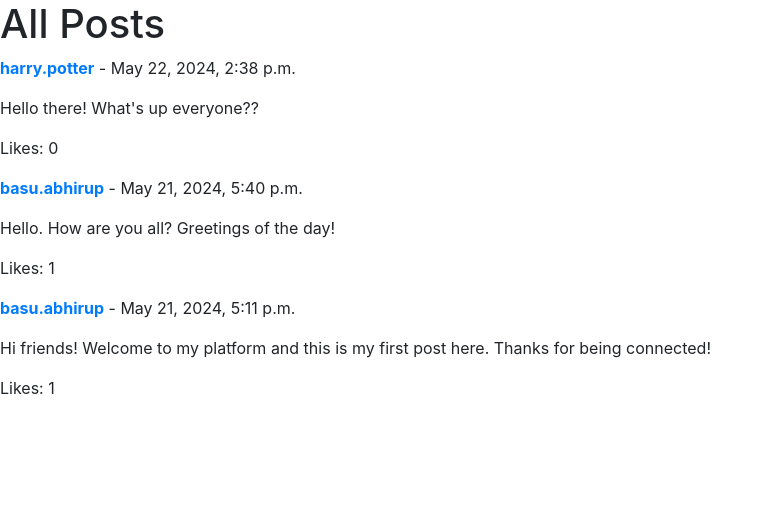
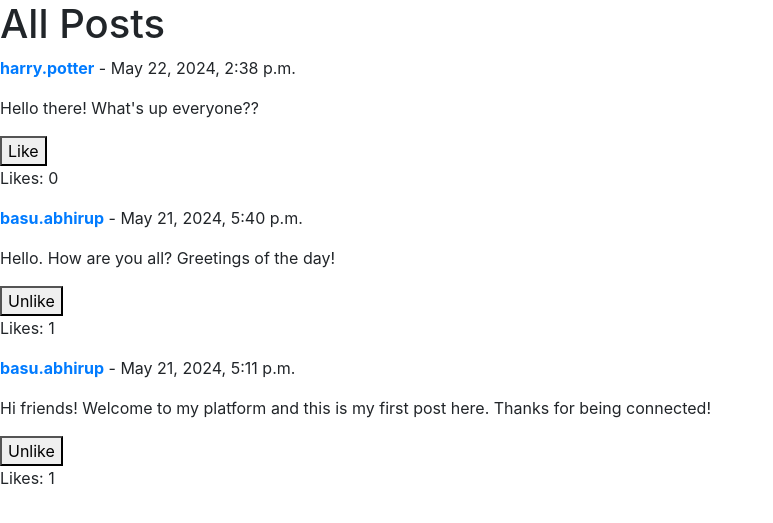
Before and after one commit to basuabhirup/cs50w-network, a Django app: page /posts in a window 1280 px wide. Shown: the part 56-579 px from the top of the page, without its empty margins (0-773 px from the left). Run offline with Django 3.2, Linux system fonts and the light colour scheme; a user stored in the database is signed in; data comes from the database, SQL or seed files in the repository; both versions use the stored data as it was after the commit; some libraries are stand-ins or nearby versions.

Commit message:
Implement asynchronously liking & unliking without page refresh

```diff
--- a/network/models.py
+++ b/network/models.py
@@ -11,9 +11,21 @@ class Post(models.Model):
   timestamp = models.DateTimeField(auto_now_add=True)
   likes = models.PositiveIntegerField(default=0)
 
+  def __str__(self):
+    return f"{self.user.username}: {self.content} - at {self.timestamp} - with {self.likes} likes."
+
 class Follower(models.Model):
   follower = models.ForeignKey(User, on_delete=models.CASCADE, related_name='following')
   following = models.ForeignKey(User, on_delete=models.CASCADE, related_name='followers')
 
   class Meta:
     unique_together = ('follower', 'following')
+
+
+class Like(models.Model):
+  user = models.ForeignKey(User, on_delete=models.CASCADE, related_name="liked_posts")
+  post = models.ForeignKey(Post, on_delete=models.CASCADE, related_name="liked_by")
+  timestamp = models.DateTimeField(auto_now_add=True)
+
+  class Meta:
+    unique_together = ('user', 'post')
--- a/network/static/network/script.js
+++ b/network/static/network/script.js
@@ -24,12 +24,9 @@ const onNewPost = (e) => {
 
 const handleFollowing = (event) => {
   const follow = event.target.name === "follow";
-  const username = window.location.pathname.split("/")[2];
-  // console.log(username, follow);
   fetch(`/follow/${username}`, {
     method: "POST",
     body: JSON.stringify({
-      username,
       follow,
     }),
   }).then((res) => {
@@ -69,4 +66,22 @@ const handleFollowing = (event) => {
 
 // onPostEdit
 
-// handleLiking
+const handleLiking = (event) => {
+  const button = event.target;
+  const postId = button.dataset.postId;
+  const likeCount = document.getElementById(`like-count-${postId}`);
+
+  fetch(`/like/${postId}`).then((res) => {
+    if (res.status === 200) {
+      res.text().then((text) => {
+        if (button.textContent.trim() === "Like") {
+          button.textContent = "Unlike";
+          likeCount.textContent = "Likes: " + text;
+        } else {
+          button.textContent = "Like";
+          likeCount.textContent = "Likes: " + text;
+        }
+      });
+    }
+  });
+};
--- a/network/templates/network/all_posts.html
+++ b/network/templates/network/all_posts.html
@@ -5,9 +5,18 @@
 
     {% for post in posts %}
     <div class="post">
-        <p><a href="{% url 'profile' post.user.username %}"><b>{{ post.user.username }}</b></a> - {{ post.timestamp }}</p>
-        <p>{{ post.content }}</p>
-        <p>Likes: {{ post.likes }}</p>
+        <p><a href="{% url 'profile' post.post.user.username %}"><b>{{ post.post.user.username }}</b></a> - {{ post.post.timestamp }}</p>
+        <p>{{ post.post.content }}</p>
+        {% if user.is_authenticated %}
+            <button class="like-button" data-post-id="{{ post.post.id }}" onclick="handleLiking(event)">
+                {% if post.already_liked == True %}
+                    Unlike
+                {% else %}
+                    Like
+                {% endif %}
+            </button>
+        {% endif %}
+        <p id="like-count-{{ post.post.id }}">Likes: {{ post.post.likes }}</p>
         </div>
     {% endfor %}
 
--- a/network/templates/network/layout.html
+++ b/network/templates/network/layout.html
@@ -24,7 +24,7 @@
                 </li>
                 {% if user.is_authenticated %}
                     <li class="nav-item">
-                        <a class="nav-link" href="#">Following</a>
+                        <a class="nav-link" href="{% url 'following_posts' %}">Following</a>
                     </li>
                     <li class="nav-item">
                         <a class="nav-link" href="{% url 'logout' %}">Log Out</a>
--- a/network/urls.py
+++ b/network/urls.py
@@ -9,8 +9,10 @@ urlpatterns = [
     path("logout", views.logout_view, name="logout"),
     path("register", views.register, name="register"),
     path('profile/<str:username>', views.profile, name='profile'),
+    path('following', views.following_posts, name='following_posts'),
 
     # API Routes
     path("posts", views.posts, name="posts"),
-    path("follow/<str:username>", views.follow, name='follow')
+    path("follow/<str:username>", views.follow, name='follow'),
+    path('like/<int:post_id>', views.like, name='like')
 ]
--- a/network/views.py
+++ b/network/views.py
@@ -8,13 +8,16 @@ from django.views.decorators.csrf import csrf_exempt
 import json
 from django.contrib.auth import get_user_model
 from django.http import JsonResponse
-from .models import Post, Follower
+from .models import Post, Follower, Like
 
 from .models import User
 
 
 def index(request):
+  if request.user.is_authenticated:
     return render(request, "network/index.html")
+  else:
+      return render(request, "network/login.html")
 
 
 def login_view(request):
@@ -99,6 +102,29 @@ def profile(request, username):
       'show_follow_button': show_follow_button
   })
 
+@login_required
+def following_posts(request):
+  # Get users the current user is following
+  following = request.user.following.all()
+
+  # Get actual User objects from following list
+  following_users = [f.following for f in following]
+
+  # Get all posts from users being followed
+  following_posts = Post.objects.filter(user__in=following_users).order_by('-timestamp')
+  posts = []
+  for post in following_posts:
+    already_liked = post.liked_by.filter(user=request.user).exists()
+    posts.append({
+      'post': post,
+      'already_liked': already_liked
+      })
+
+  return render(request, 'network/all_posts.html', {
+    'posts': posts
+    })
+
+
 # API Handlers
 @csrf_exempt
 def posts(request):
@@ -129,10 +155,17 @@ def posts(request):
     # Return success response
     return JsonResponse({'message': 'Post created successfully', 'id': new_post.id}, status=201)
   elif request.method == 'GET':
-    all_posts = Post.objects.all().order_by('-timestamp')  # Order by latest first
+    all_posts = Post.objects.all().prefetch_related('liked_by').order_by('-timestamp')
+    posts = []
+    for post in all_posts:
+      already_liked = post.liked_by.filter(user=request.user).exists()
+      posts.append({
+        'post': post,
+        'already_liked': already_liked,
+        })
 
     return render(request, 'network/all_posts.html', {
-        'posts': all_posts
+        'posts': posts
     })
   else:
     return JsonResponse({'error': 'Method not allowed'}, status=405)
@@ -142,7 +175,7 @@ def posts(request):
 @login_required
 def follow(request, username):
   """
-  API view to follow a particular user.
+  API view to follow or unfollow a particular user.
   """
   if request.method != 'POST':
     return JsonResponse({'error': 'Method not allowed'}, status=405)
@@ -183,3 +216,24 @@ def follow(request, username):
         return JsonResponse({'message': 'User unfollowed successfully'}, status=200)
       else:
         return JsonResponse({'error': 'Already not following'}, status=400)
+
+
+@login_required
+def like(request, post_id):
+  """
+  API view to like or unlike a particular post.
+  """
+  post = get_object_or_404(Post, pk=post_id)
+
+  # Check for existing like and update accordingly
+  like, created = Like.objects.get_or_create(user=request.user, post=post)
+
+  if not created:  # Unlike scenario (existing like record)
+    like.delete()
+    post.likes -= 1
+  else:  # Like scenario (new like record)
+    post.likes += 1
+  post.save()
+  like_count = post.likes
+
+  return HttpResponse(like_count)
```
Also changed, not shown: db.sqlite3, network/migrations/0004_like.py (added), network/migrations/0005_alter_like_post.py (added), network/migrations/0006_alter_like_user.py (added).
